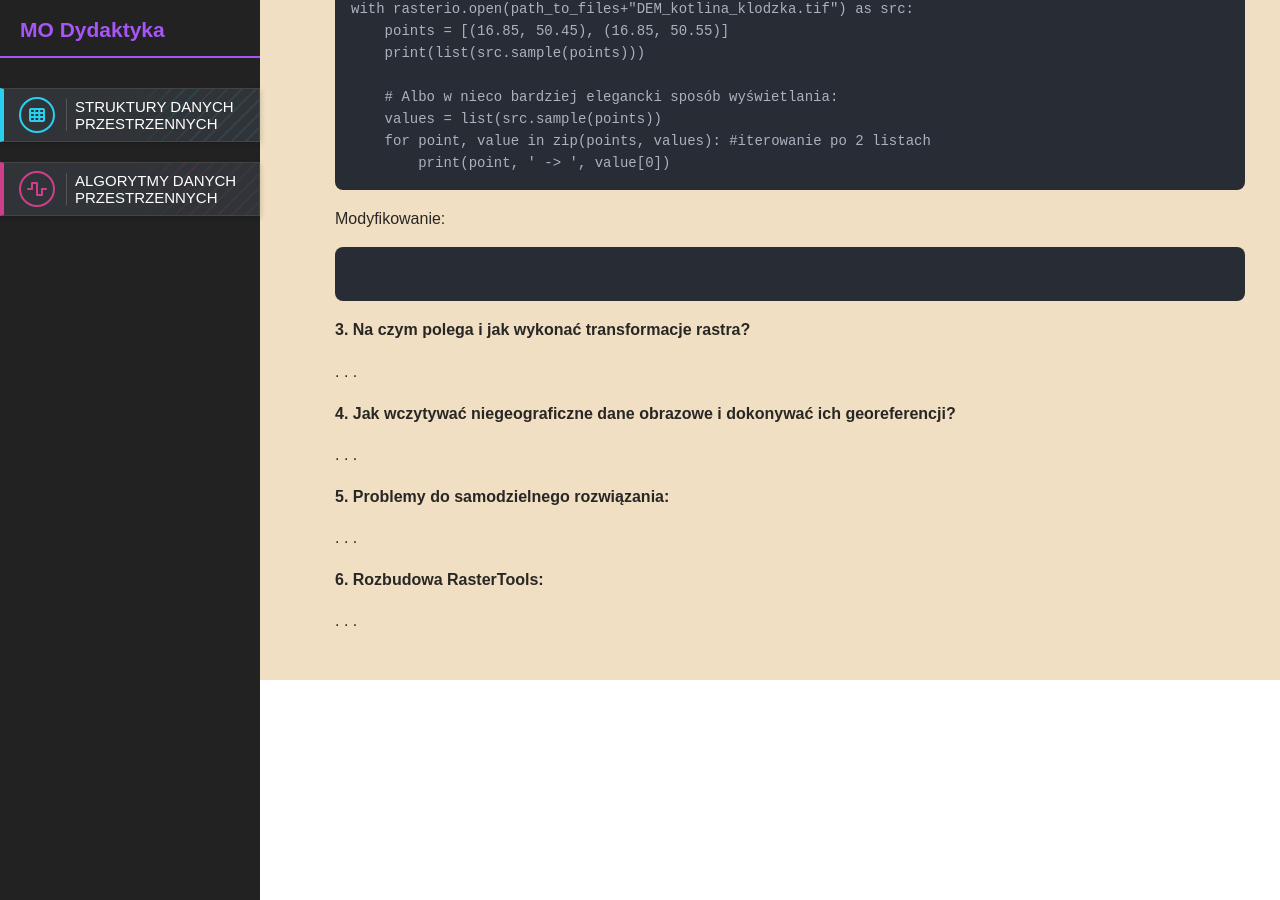
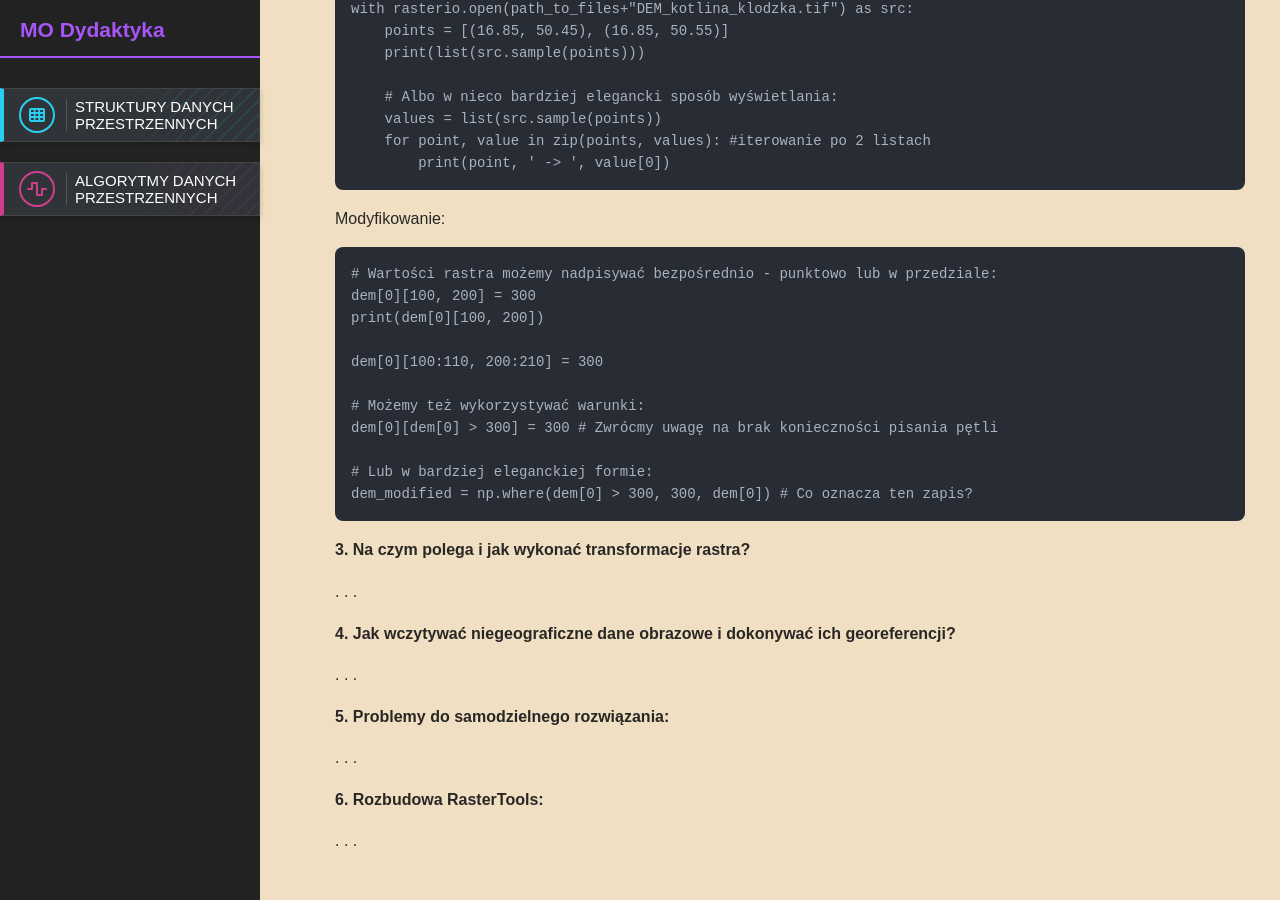
Before and after one commit to MateuszOsko/mo-dydaktyka, a Jekyll site: the page built from _courses/structures/3raster-2.md, in a window 1280 px wide and 900 px high, scrolled down 1794 px. Built offline with Jekyll 4.4.1, drawn with Linux system fonts in a browser that asks for light colours; nearby versions of some CDN libraries.

Commit message:
raster - przetwarzanie cz.3

````diff
--- a/_courses/structures/3raster-2.md
+++ b/_courses/structures/3raster-2.md
@@ -105,7 +105,17 @@ with rasterio.open(path_to_files+"DEM_kotlina_klodzka.tif") as src:
 Modyfikowanie:
 
 ```python
+# Wartości rastra możemy nadpisywać bezpośrednio - punktowo lub w przedziale:
+dem[0][100, 200] = 300
+print(dem[0][100, 200])
 
+dem[0][100:110, 200:210] = 300
+
+# Możemy też wykorzystywać warunki:
+dem[0][dem[0] > 300] = 300 # Zwrócmy uwagę na brak konieczności pisania pętli
+
+# Lub w bardziej eleganckiej formie:
+dem_modified = np.where(dem[0] > 300, 300, dem[0]) # Co oznacza ten zapis?
 ```
 
 **3. Na czym polega i jak wykonać transformacje rastra?**
````
